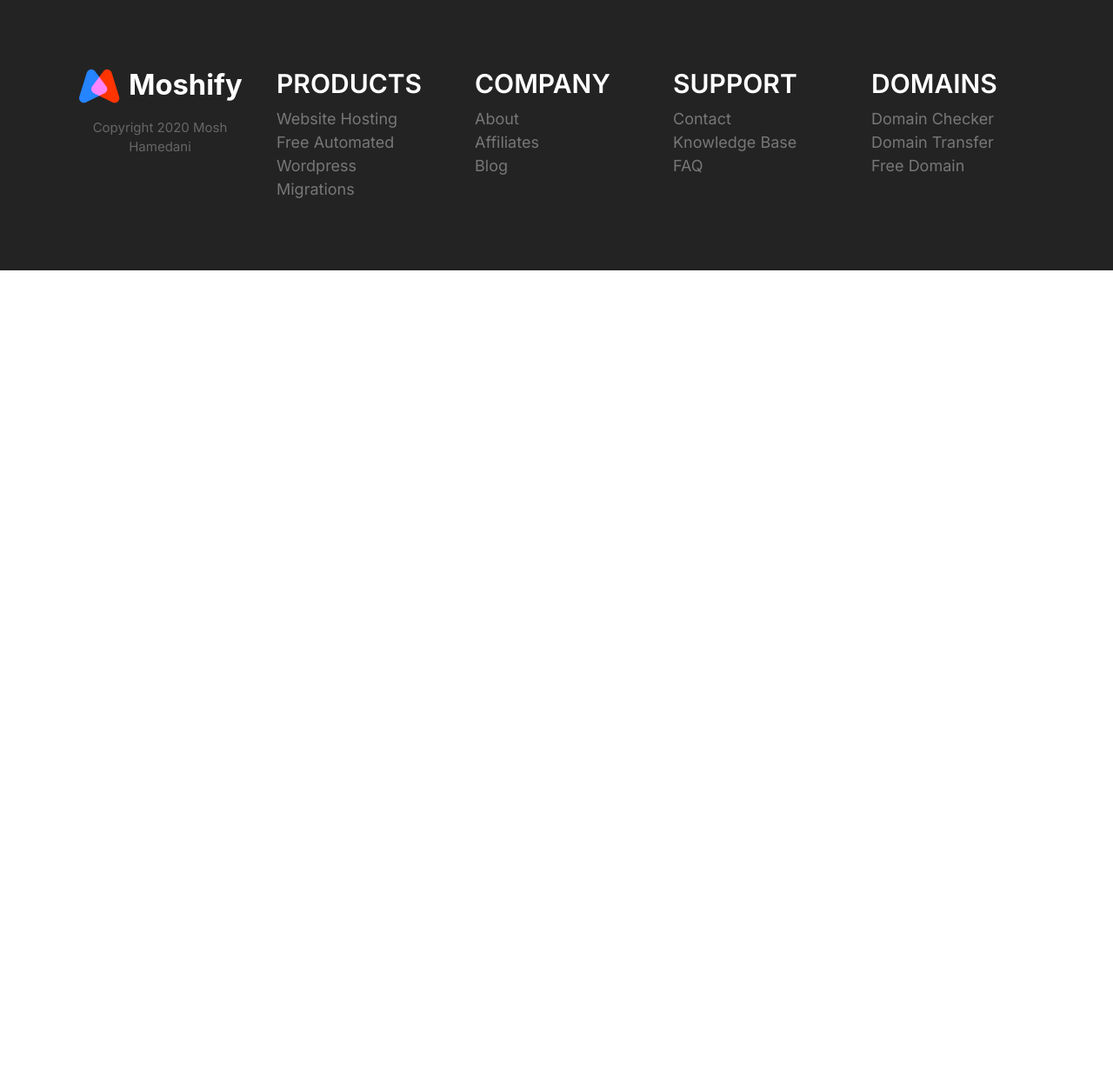
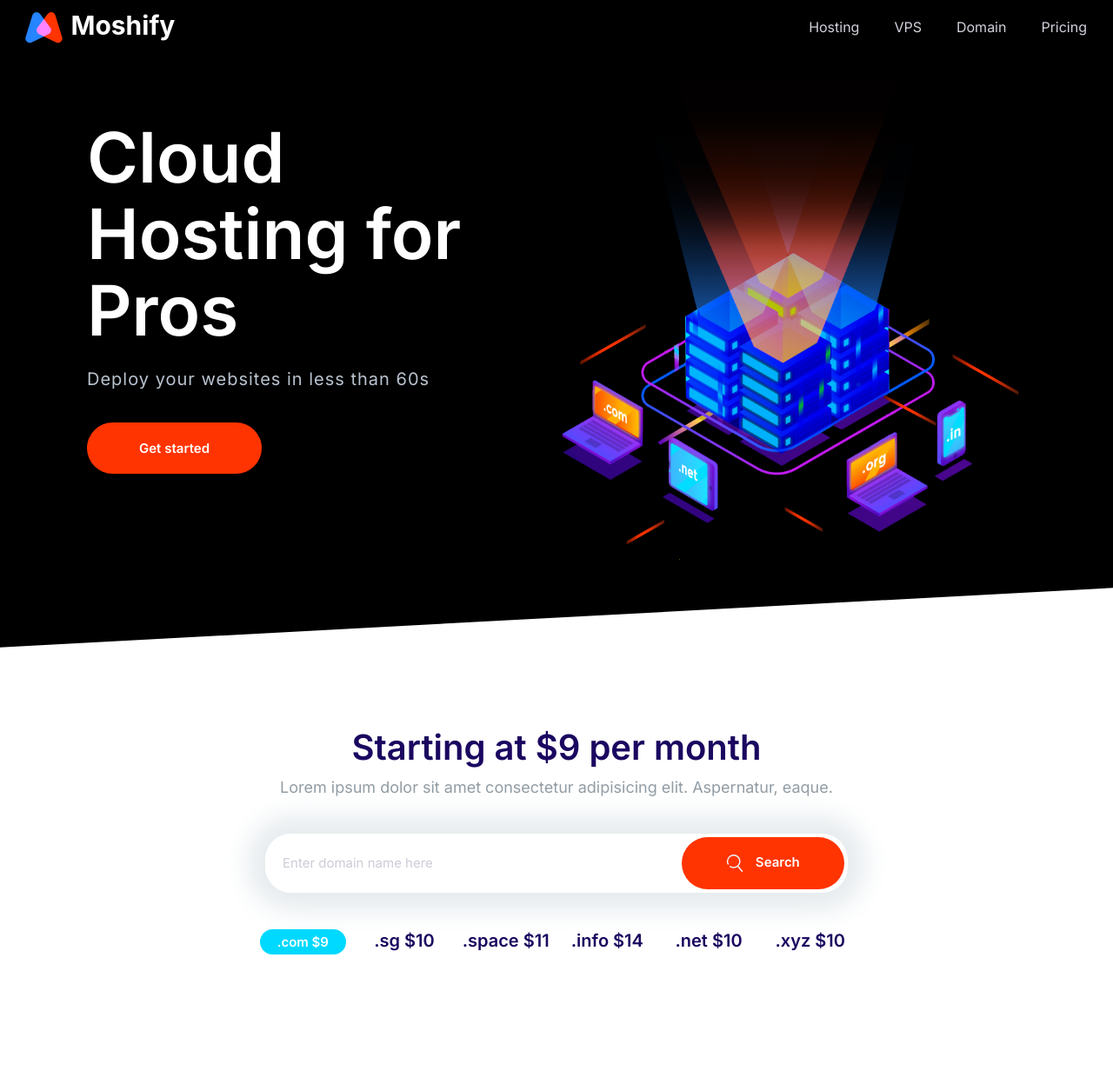
Before and after one commit to tonythomasm6/Responsive-HTML-CSS-webpage, a plain HTML site: page index.html in a window 1280 px wide. Shown: the whole page at 87% size. Before the commit the page ends 800 px from the top, so only its background shows below. Drawn offline with Linux system fonts and the light colour scheme.

Commit message:
Putting all components together

```diff
--- a/css/style.css
+++ b/css/style.css
@@ -189,7 +189,7 @@ a {
 .btn {
   font-size: 1.8rem;
   font-weight: 600;
-  padding: 2rem 3rem;
+  padding: 2rem 4vw;
 
   border-radius: 40px;
   color: white;
@@ -284,6 +284,7 @@ a {
   border: 0;
   flex-grow: 1; /*1.2 To make input element take whole space */
   padding: 1.5rem 2rem; /*To make text inside text field closer to button*/
+  width: 0;
 }
 
 .input-group .btn {
@@ -716,8 +717,9 @@ a {
 }
 
 .block-domain__prices {
+  color: var(--color-headings);
   display: grid;
-  grid-template-columns: repeat(3, 1fr);
+  grid-template-columns: repeat(2, 1fr);
   grid-template-rows: repeat(2, 6rem);
   font-size: 2rem;
   font-weight: 600;
--- a/index.html
+++ b/index.html
@@ -16,74 +16,70 @@
     <link rel="stylesheet" href="css/style.css" />
   </head>
   <body>
-    <footer class="block block--dark footer">
-      <div class="container grid footer__sections">
-        <section class="collapsible collapsible--expanded footer__section">
-          <header class="collapsible__header">
-            <h2 class="collapsible__heading footer__heading">Products</h2>
-            <svg class="icon icon--white collapsible__chevron">
-              <use xlink:href="images/sprite.svg#chevron"></use>
+    <header>
+      <!-- Navigation-->
+      <nav class="nav collapsible">
+        <a class="nav__brand" href="/"
+          ><img src="images/logo.svg" alt="Logo"
+        /></a>
+        <svg class="icon icon--white nav__toggler">
+          <use xlink:href="images/sprite.svg#menu"></use>
         </svg>
+        <ul class="list nav__list collapsible__content">
+          <li class="nav__item"><a href="#">Hosting</a></li>
+          <li class="nav__item"><a href="#">VPS</a></li>
+          <li class="nav__item"><a href="#">Domain</a></li>
+          <li class="nav__item"><a href="#">Pricing</a></li>
+        </ul>
+      </nav>
     </header>
-          <div class="collapsible__content">
-            <ul class="list">
-              <li><a href="#">Website Hosting</a></li>
-              <li><a href="#">Free Automated Wordpress</a></li>
-              <li><a href="#">Migrations</a></li>
-            </ul>
+
+    <!--First page-->
+    <section class="block block--dark block--skewed-left hero">
+      <div class="container grid grid--1x2">
+        <header class="block__header hero__content">
+          <h1 class="block__heading">Cloud Hosting for Pros</h1>
+          <p class="hero__tagline">Deploy your websites in less than 60s</p>
+          <a href="" class="btn btn--accent btn--stretched">Get started</a>
+        </header>
+        <img class="hero__image" src="images/banner.png" alt="" />
       </div>
     </section>
-        <section class="collapsible footer__section">
-          <header class="collapsible__header">
-            <h2 class="collapsible__heading footer__heading">Company</h2>
-            <svg class="icon icon--white collapsible__chevron">
-              <use xlink:href="images/sprite.svg#chevron"></use>
+    <!--Domain block-->
+
+    <section class="block container block-domain">
+      <header class="block__header">
+        <h2>Starting at $9 per month</h2>
+        <p>
+          Lorem ipsum dolor sit amet consectetur adipisicing elit. Aspernatur,
+          eaque.
+        </p>
+      </header>
+      <div class="input-group">
+        <input
+          type="text"
+          name=""
+          id=""
+          class="input"
+          placeholder="Enter domain name here"
+        />
+        <button class="btn btn--accent">
+          <svg class="icon icon--white">
+            <use xlink:href="images/sprite.svg#search"></use>
           </svg>
-          </header>
-          <div class="collapsible__content">
-            <ul class="list">
-              <li><a href="#">About</a></li>
-              <li><a href="#">Affiliates</a></li>
-              <li><a href="#">Blog</a></li>
+          Search
+        </button>
+      </div>
+
+      <ul class="list block-domain__prices">
+        <li><span class="badge badge--secondary">.com $9</span></li>
+        <li>.sg $10</li>
+        <li>.space $11</li>
+        <li>.info $14</li>
+        <li>.net $10</li>
+        <li>.xyz $10</li>
       </ul>
-          </div>
     </section>
-        <section class="collapsible footer__section">
-          <header class="collapsible__header">
-            <h2 class="collapsible__heading footer__heading">Support</h2>
-            <svg class="icon icon--white collapsible__chevron">
-              <use xlink:href="images/sprite.svg#chevron"></use>
-            </svg>
-          </header>
-          <div class="collapsible__content">
-            <ul class="list">
-              <li><a href="#">Contact</a></li>
-              <li><a href="#">Knowledge Base</a></li>
-              <li><a href="#">FAQ</a></li>
-            </ul>
-          </div>
-        </section>
-        <section class="collapsible footer__section">
-          <header class="collapsible__header">
-            <h2 class="collapsible__heading footer__heading">Domains</h2>
-            <svg class="icon icon--white collapsible__chevron">
-              <use xlink:href="images/sprite.svg#chevron"></use>
-            </svg>
-          </header>
-          <div class="collapsible__content">
-            <ul class="list">
-              <li><a href="#">Domain Checker</a></li>
-              <li><a href="#">Domain Transfer</a></li>
-              <li><a href="#">Free Domain</a></li>
-            </ul>
-          </div>
-        </section>
-        <section class="footer__brand">
-          <img src="images/logo.svg" alt="" />
-          <p class="footer__copyright">Copyright 2020 Mosh Hamedani</p>
-        </section>
-      </div>
-    </footer>
 
     <script src="js/main.js"></script>
   </body>
```
Also changed, not shown: components/footer.html (added, +68 -0 lines), playground.html (added, +53 -0 lines). Lines whose indentation alone changed are shown as unchanged.
